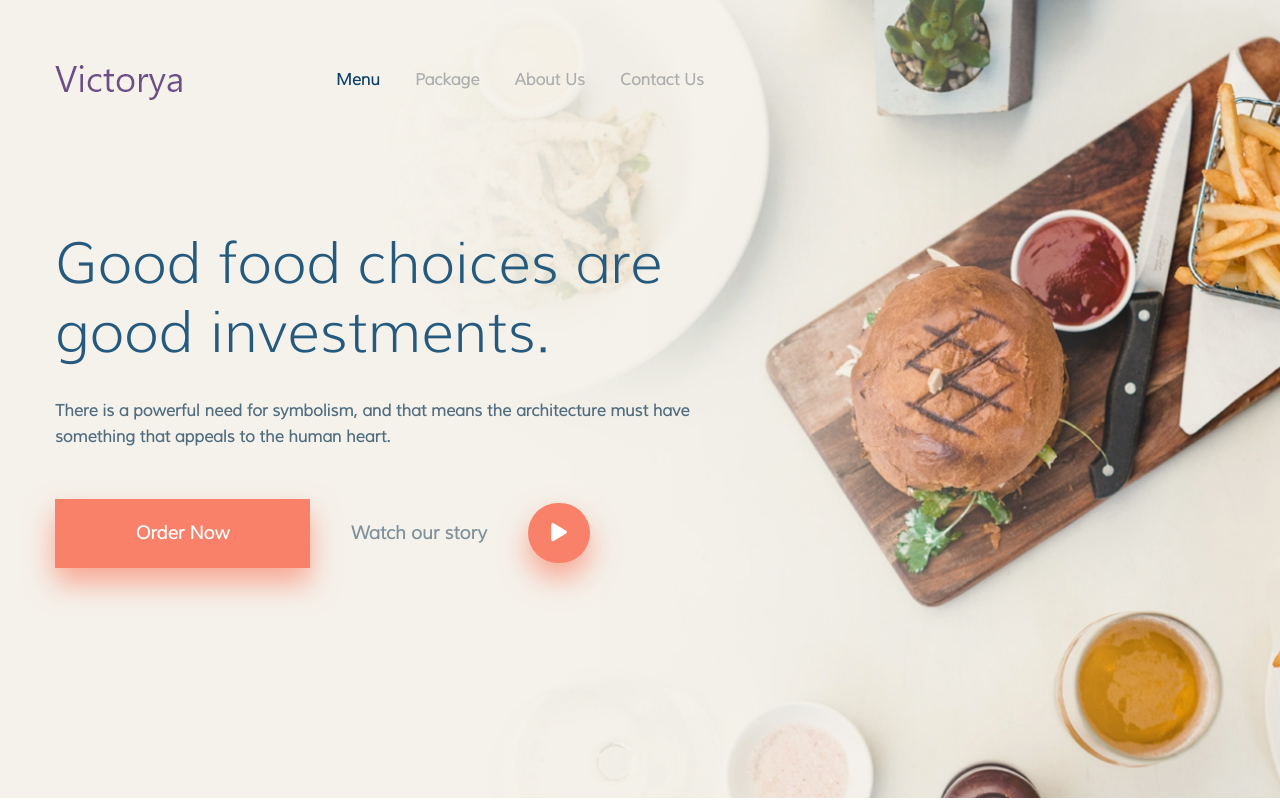
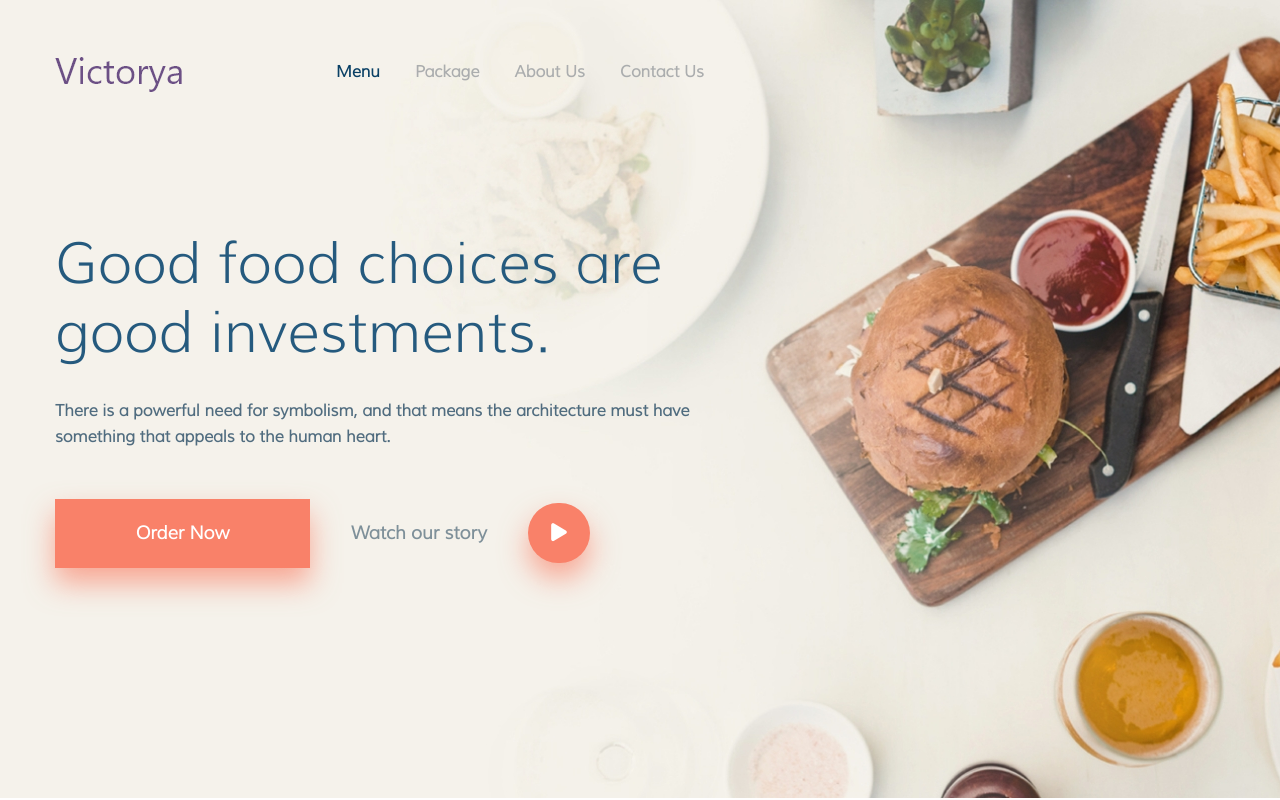
Before and after one commit to FED200/Victoria, a website: page components.html in a window 1280 px wide. Shown: the top 800 px of the page. Drawn offline with nearby package versions, Linux system fonts and the light colour scheme; files whose address does not match are found by name.

Commit message:
header updated

```diff
--- a/assets/js/main.js
+++ b/assets/js/main.js
@@ -30,7 +30,7 @@ $(document).ready(function () {
   //sticky-header
   $(window).scroll(function () {
     var scrollTop = $(window).scrollTop();
-    if (scrollTop >= 100) {
+    if (scrollTop >= 20) {
       $('.site-header').addClass('sticky-header')
     } else {
       $('.site-header').removeClass('sticky-header');
--- a/sass/layouts/_ss-site-header.scss
+++ b/sass/layouts/_ss-site-header.scss
@@ -5,6 +5,14 @@
     top: 0;
     transition: all .4s;
     z-index: 100;
+
+    @include media-breakpoint-up(lg) {
+        padding: 1rem 0;
+    }
+
+    @include media-breakpoint-up(xl) {
+        padding: 2rem 0;
+    }
 
     @include media-breakpoint-down(md) {
         position: fixed;
@@ -20,20 +28,20 @@
     &.sticky-header {
         background-color: $white;
         box-shadow: 0 0.625rem 1.25rem rgba(250, 194, 64, .3);
+        padding-top: 6px;
+        padding-bottom: .375rem;
+        transition: all .2s ease-in-out;
 
         .navbar {
-            padding: 1rem;
+            @include media-breakpoint-down(lg) {
+                padding: .5rem 1rem;
+            }
         }
     }
 
     .navbar {
-        @include media-breakpoint-up(lg) {
-            padding: 1.5rem 0;
-        }
-
-        @include media-breakpoint-up(xl) {
-            padding: 3rem 0;
-        }
+        padding-left: 0;
+        padding-right: 0;
 
         &-brand {
             img {
@@ -57,7 +65,7 @@
 
                 @include media-breakpoint-down(md) {
                     text-align: center;
-                    background-color: $red;
+                    background-color: $red-100;
                     border-bottom: 1px solid $white;
                 }
 
@@ -80,8 +88,8 @@
                 text-transform: capitalize;
                 color: $white;
 
-                @include media-breakpoint-up(lg){
-                color: $grayish-blue-1;
+                @include media-breakpoint-up(lg) {
+                    color: $grayish-blue-1;
                 }
 
 
@@ -153,6 +161,8 @@
                 z-index: 100;
                 background-color: $white;
                 padding: 3rem 1rem;
+                height: 100%;
+                transition: all .3s;
                 box-shadow: 0px 0px 15px rgba($black, 0.19);
 
                 @include media-breakpoint-down(sm) {
```
Also changed, not shown: index.html (+6 -11 lines), style.css, 1 other file.
